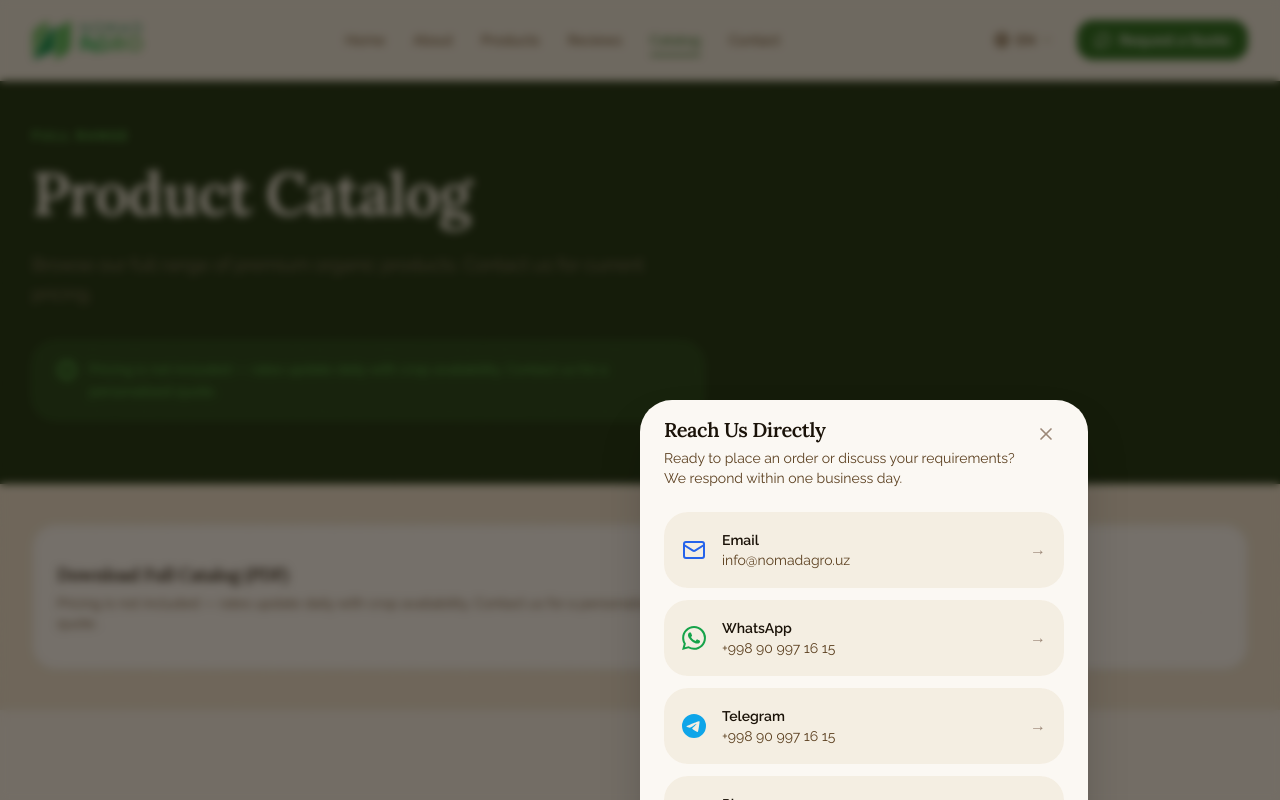
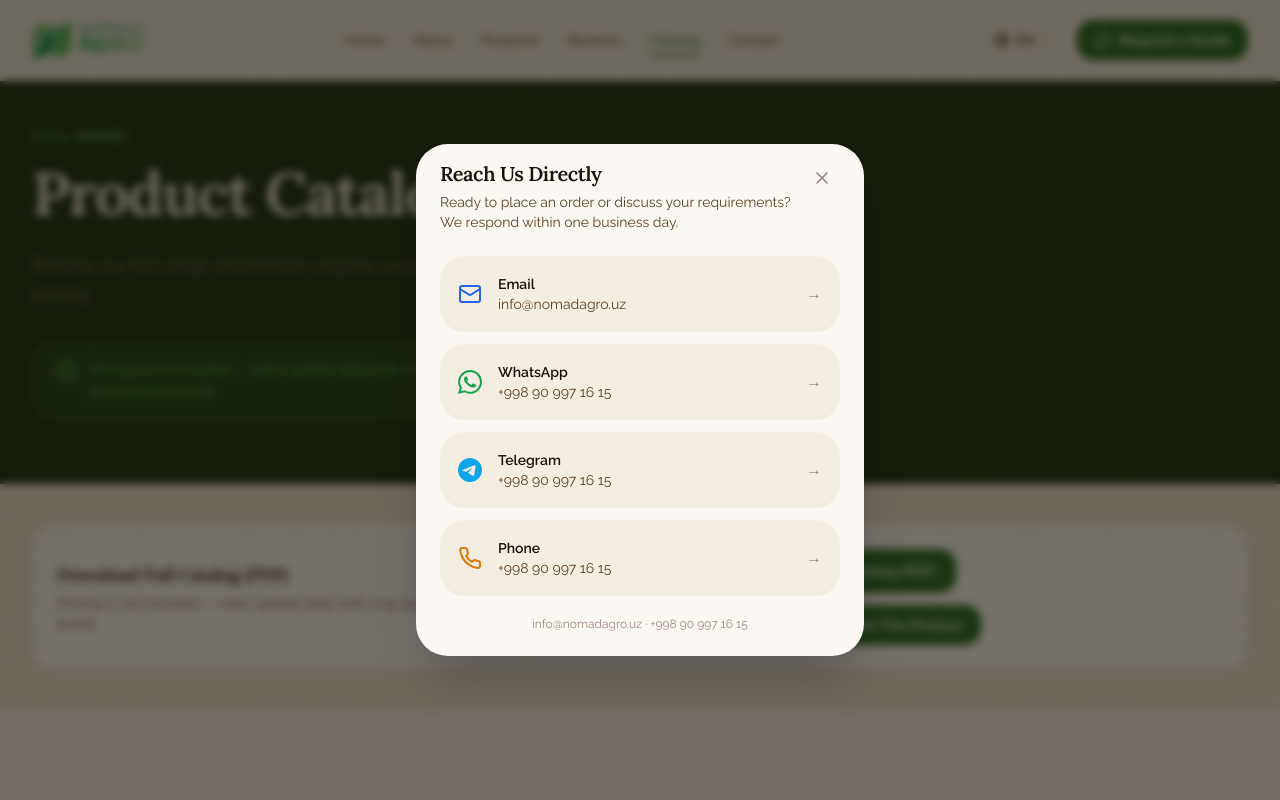
Before and after one commit to TadNodir/nomad-agro, a Next.js app: page /en/catalog in a window 1280 px wide. Both pictures are taken after a click on the button "Request a Quote for This Product". Shown: the top 800 px of the page. Built offline with nearby package versions, Linux system fonts and the light colour scheme.

Commit message:
chore: added catalog pdf and centered contact sheet

```diff
--- a/app/[locale]/catalog/page.tsx
+++ b/app/[locale]/catalog/page.tsx
@@ -87,9 +87,9 @@
             <p className="text-bark text-sm mt-1">{t('downloadNote')}</p>
           </div>
           <div className="flex gap-3 flex-wrap">
-            {/* PDF download — TODO: add real /catalog.pdf to public/ */}
             <a
-              href="/catalog.pdf"
+              href="/NOMAD_AGRO_PRODUCTS.pdf"
+              download="Nomad-Agro-Catalog.pdf"
               className="inline-flex items-center gap-2 bg-brand-green text-white px-5 py-3 rounded-xl font-semibold text-sm hover:bg-brand-green-hover transition-colors duration-200 cursor-pointer"
             >
               <Download className="w-4 h-4" />
--- a/components/ui/ContactSheet.tsx
+++ b/components/ui/ContactSheet.tsx
@@ -118,12 +118,14 @@
             aria-hidden="true"
           />
 
-          {/* Sheet */}
+          {/* Sheet — flex wrapper centres it (bottom sheet on mobile, centred dialog on md+);
+              framer-motion's inline transform would override Tailwind translate centring. */}
+          <div className="fixed inset-0 z-50 flex items-end md:items-center justify-center pointer-events-none">
           <motion.div
             role="dialog"
             aria-modal="true"
             aria-label={t('channels.title')}
-            className="fixed bottom-0 left-0 right-0 z-50 bg-cream rounded-t-3xl shadow-2xl max-h-[90dvh] overflow-y-auto md:top-1/2 md:bottom-auto md:left-1/2 md:-translate-x-1/2 md:-translate-y-1/2 md:rounded-3xl md:max-w-md md:w-full"
+            className="pointer-events-auto w-full bg-cream rounded-t-3xl shadow-2xl max-h-[90dvh] overflow-y-auto md:rounded-3xl md:max-w-md"
             variants={sheetVariants}
             initial="hidden"
             animate="visible"
@@ -182,6 +184,7 @@
               </p>
             </div>
           </motion.div>
+          </div>
         </>
       )}
     </AnimatePresence>,
```
Also changed, not shown: 1 other file (tests, documents, lock files or other folders).
